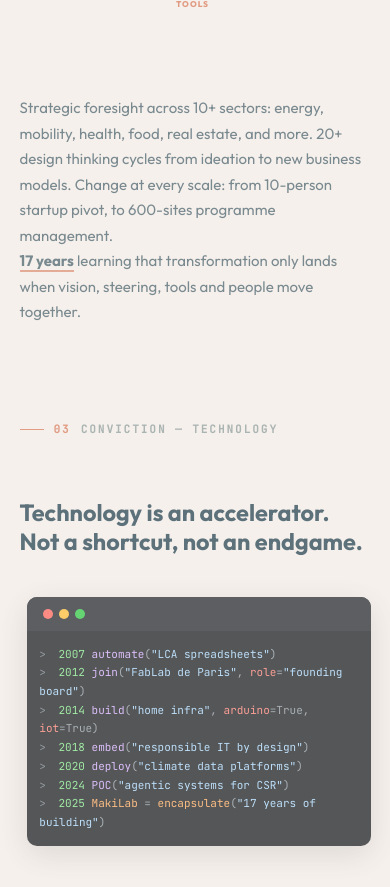
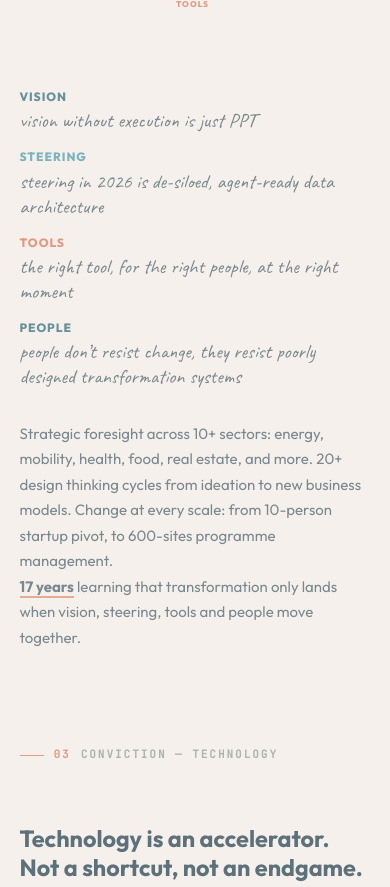
Before and after one commit to adrienbeton/makilab, a plain HTML site: page index.html in a window 390 px wide. Shown: the part 2584-3471 px from the top of the page. Drawn offline with nearby package versions, Linux system fonts and the light colour scheme.

Commit message:
fix(conviction2): show caveat annotations on mobile
The petal-note SVG texts were hidden at ≤480px without a fallback,
leaving the radiant illustration unannotated on phones. Add a static
list rendered below the SVG at ≤1024px (matching the wheel-annotations
pattern from conviction1) and drop the now-redundant petal-note rules.

https://claude.ai/code/session_01DgtRD2mRS5WLgFWVhcZ3nt

```diff
--- a/index.html
+++ b/index.html
@@ -294,6 +294,14 @@
     /* ── Radiant ── */
     .radiant-container { position: relative; width: 100%; max-width: 760px; margin: 0 auto; overflow: visible; padding: 0 20px; box-sizing: border-box; }
     .radiant-svg { width: 100%; height: auto; }
+    .radiant-annotations { display: none; }
+    @media (max-width: 1024px) {
+      .radiant-svg .petal-note { display: none; }
+      .radiant-annotations { display: grid; grid-template-columns: 1fr; gap: 14px; margin: 24px 0 0; padding: 0; list-style: none; }
+      .radiant-annotations li { display: flex; flex-direction: column; gap: 2px; }
+      .radiant-annotations .ann-label { font-weight: 800; font-size: 12px; letter-spacing: 0.08em; text-transform: uppercase; }
+      .radiant-annotations .ann-note { font-family: var(--font-hand); font-size: 20px; line-height: 1.25; color: var(--primary); opacity: 0.8; }
+    }
 
     /* ── Conv3 ── */
     /* ── Terminal ── */
@@ -568,7 +576,6 @@
 
       .wheel-container { margin-top: 0; }
       .radiant-container { max-width: 100%; padding: 0; overflow: visible; }
-      .radiant-svg .petal-note { font-size: 18px; }
 
       .terminal { max-width: 100%; }
       .terminal-line { white-space: normal; font-size: 12px; }
@@ -620,7 +627,6 @@
       .wheel-container { max-width: 320px; margin: 0 auto; }
 
       .radiant-container { max-width: 100%; }
-      .radiant-svg .petal-note { display: none; }
       .radiant-svg .petal-label { font-size: 14px; }
       .radiant-svg .petal-center { font-size: 14px; }
 
@@ -858,6 +864,12 @@
               <text class="petal-note" x="152" y="315" text-anchor="end">they resist poorly designed</text>
               <text class="petal-note" x="152" y="345" text-anchor="end">transformation systems</text>
             </svg>
+            <ul class="radiant-annotations" aria-hidden="true">
+              <li><span class="ann-label" style="color: var(--secondary)">Vision</span><span class="ann-note">vision without execution is just PPT</span></li>
+              <li><span class="ann-label" style="color: var(--teal-light)">Steering</span><span class="ann-note">steering in 2026 is de-siloed, agent-ready data architecture</span></li>
+              <li><span class="ann-label" style="color: var(--accent)">Tools</span><span class="ann-note">the right tool, for the right people, at the right moment</span></li>
+              <li><span class="ann-label" style="color: var(--secondary)">People</span><span class="ann-note">people don’t resist change, they resist poorly designed transformation systems</span></li>
+            </ul>
           </div>
         </div>
       </div>
```
